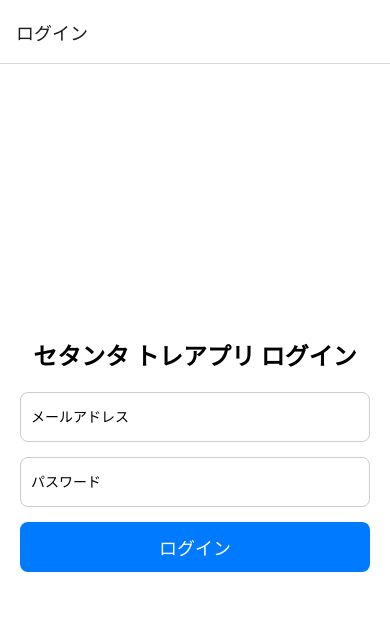
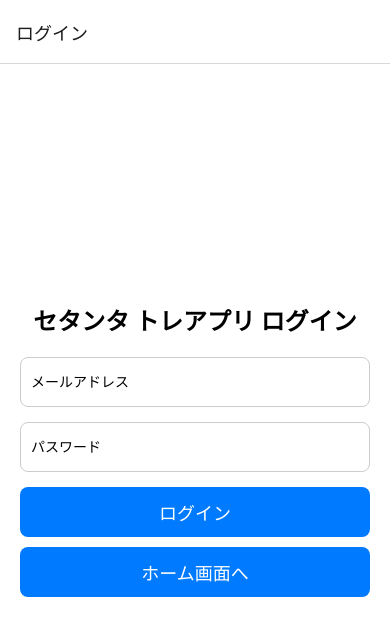
Before and after one commit to tnissy/setanta-app, a React Native app: screen /Login in a window 390 px wide. Shown: the top 636 px of the page. Built offline with nearby package versions, Linux system fonts and the light colour scheme.

Commit message:
二画面化できた

```diff
--- a/App.tsx
+++ b/App.tsx
@@ -4,7 +4,12 @@ import FirestoreTestScreen from './src/screens/FirestoreTestScreen';
 import { NavigationContainer } from '@react-navigation/native';
 import { createStackNavigator } from '@react-navigation/stack';
 
-const Stack = createStackNavigator();
+export type RootStackParamList = {
+  Login: undefined;
+  Home: undefined;
+};
+
+const Stack = createStackNavigator<RootStackParamList>();
 
 const App: React.FC = () => {
   console.log('App component rendered');
--- a/src/screens/FirestoreTestScreen.tsx
+++ b/src/screens/FirestoreTestScreen.tsx
@@ -1,13 +1,23 @@
 // src/screens/FirestoreTestScreen.tsx
 import React, { useState } from 'react';
-import { View, Button, Text, StyleSheet, ScrollView } from 'react-native';
+import { View, Button, Text, StyleSheet, ScrollView, TouchableOpacity } from 'react-native';
 import app from '../firebaseConfig';
 import { getFirestore, collection, addDoc, getDocs } from 'firebase/firestore';
+import { useNavigation } from '@react-navigation/native';
+import { StackNavigationProp } from '@react-navigation/stack';
+
+type RootStackParamList = {
+  Login: undefined;
+  Home: undefined;
+};
+
+type HomeScreenNavigationProp = StackNavigationProp<RootStackParamList, 'Home'>;
 
 const db = getFirestore(app);
 
 const FirestoreTestScreen: React.FC = () => {
   const [docs, setDocs] = useState<any[]>([]);
+  const navigation = useNavigation<HomeScreenNavigationProp>();
 
   // 書き込み関数: testCollectionにテストデータを追加する
   const writeData = async () => {
@@ -49,6 +59,9 @@ const FirestoreTestScreen: React.FC = () => {
           {JSON.stringify(doc, null, 2)}
         </Text>
       ))}
+      <TouchableOpacity style={styles.button} onPress={() => navigation.navigate('Login')}>
+        <Text style={styles.buttonText}>ログイン画面へ</Text>
+      </TouchableOpacity>
     </ScrollView>
   );
 };
@@ -65,6 +78,18 @@ const styles = StyleSheet.create({
     backgroundColor: '#f0f0f0',
     padding: 10,
   },
+  button: {
+    width: '100%',
+    height: 50,
+    backgroundColor: '#007AFF',
+    borderRadius: 8,
+    justifyContent: 'center',
+    alignItems: 'center',
+  },
+  buttonText: {
+    color: '#fff',
+    fontSize: 18,
+  },
 });
 
 export default FirestoreTestScreen;
--- a/src/screens/LoginScreen.tsx
+++ b/src/screens/LoginScreen.tsx
@@ -3,10 +3,20 @@ import React, { useState } from 'react';
 import { View, Text, TextInput, TouchableOpacity, StyleSheet, Alert } from 'react-native';
 import { signInWithEmailAndPassword } from 'firebase/auth';
 import { auth } from '../firebaseConfig';
+import { useNavigation } from '@react-navigation/native';
+import { StackNavigationProp } from '@react-navigation/stack';
+
+type RootStackParamList = {
+  Login: undefined;
+  Home: undefined;
+};
+
+type LoginScreenNavigationProp = StackNavigationProp<RootStackParamList, 'Login'>;
 
 const LoginScreen: React.FC = () => {
   const [email, setEmail] = useState<string>('');
   const [password, setPassword] = useState<string>('');
+  const navigation = useNavigation<LoginScreenNavigationProp>();
 
   const handleLogin = async (): Promise<void> => {
     try {
@@ -41,6 +51,9 @@ const LoginScreen: React.FC = () => {
       <TouchableOpacity style={styles.button} onPress={handleLogin}>
         <Text style={styles.buttonText}>ログイン</Text>
       </TouchableOpacity>
+      <TouchableOpacity style={styles.button} onPress={() => navigation.navigate('Home')}>
+        <Text style={styles.buttonText}>ホーム画面へ</Text>
+      </TouchableOpacity>
     </View>
   );
 };
@@ -74,6 +87,7 @@ const styles = StyleSheet.create({
     borderRadius: 8,
     justifyContent: 'center',
     alignItems: 'center',
+    marginBottom: 10, // ボタン間のスペースを追加
   },
   buttonText: {
     color: '#fff',
```
